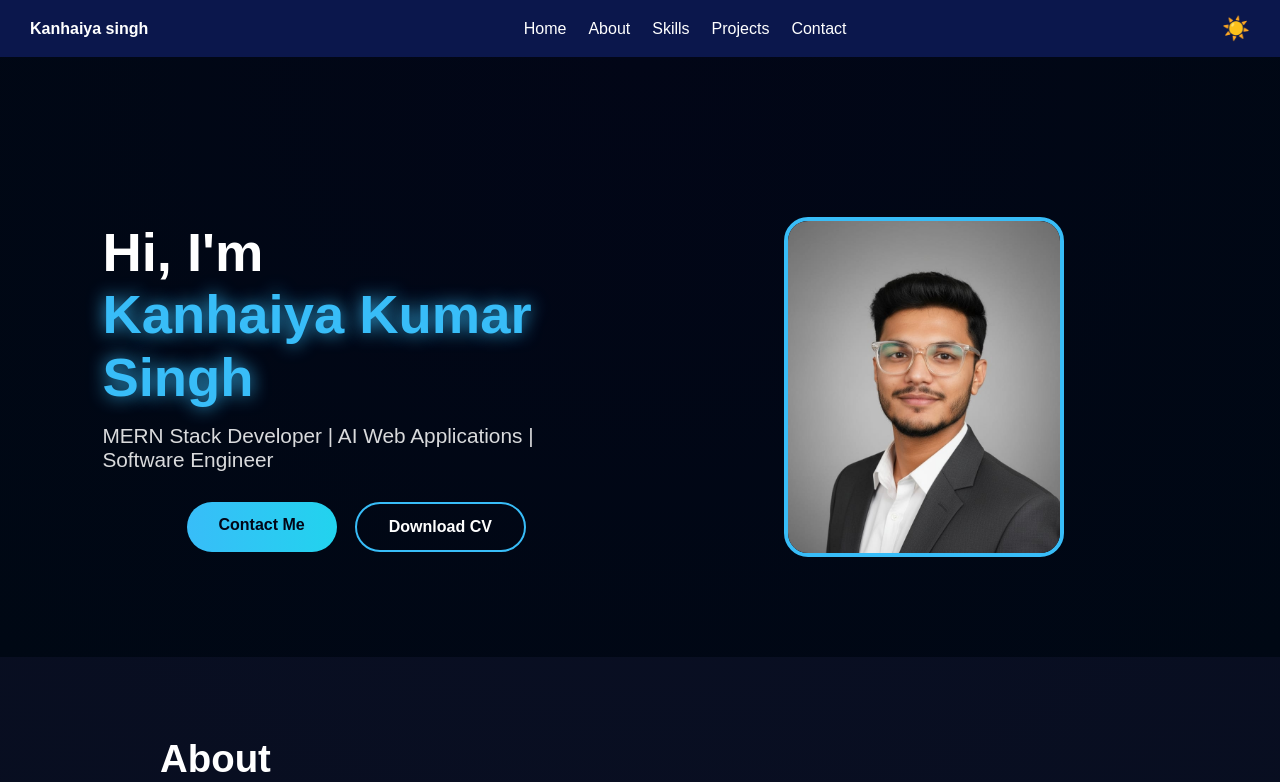
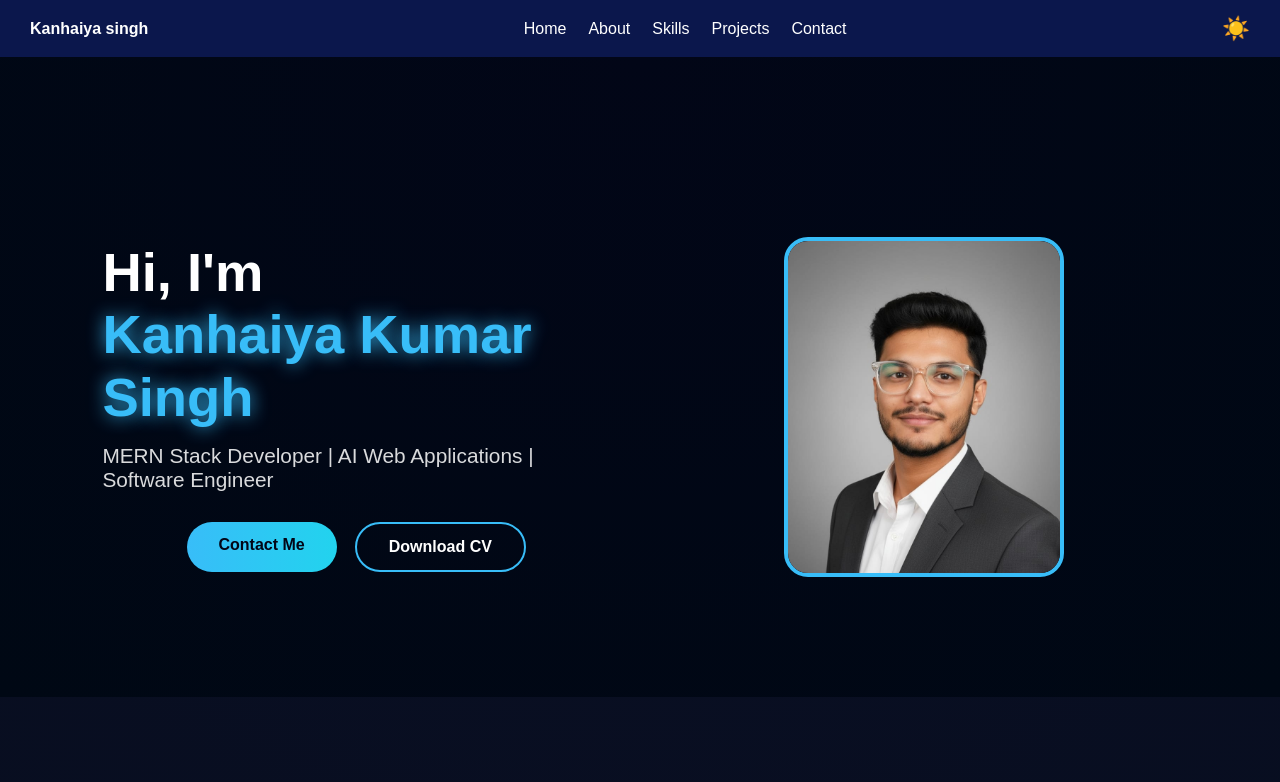
Before and after one commit to KANHAIYASINGH337/portfolio, a React (Create React App) app: page / in a window 1280 px wide. Shown: the top 782 px of the page. Built offline with nearby package versions, Linux system fonts and the light colour scheme.

Commit message:
Improve hero section spacing and responsive layout

```diff
--- a/src/App.css
+++ b/src/App.css
@@ -22,7 +22,7 @@ body{font-family:"Poppins",sans-serif}
 
 /* ===== HERO ===== */
 .hero{
-  min-height:100vh;
+  min-height:80vh;
   background:radial-gradient(circle at top,#020617,#000814);
 }
 .hero h1{font-size:3.4rem;font-weight:700}
@@ -451,7 +451,7 @@ body{font-family:"Poppins",sans-serif}
 
 /* ===== HERO LEFT-RIGHT LAYOUT ===== */
 .hero-flex{
-  min-height:75vh;
+  min-height:80vh;
   display:flex;
   align-items:center;
   justify-content:center;
```
